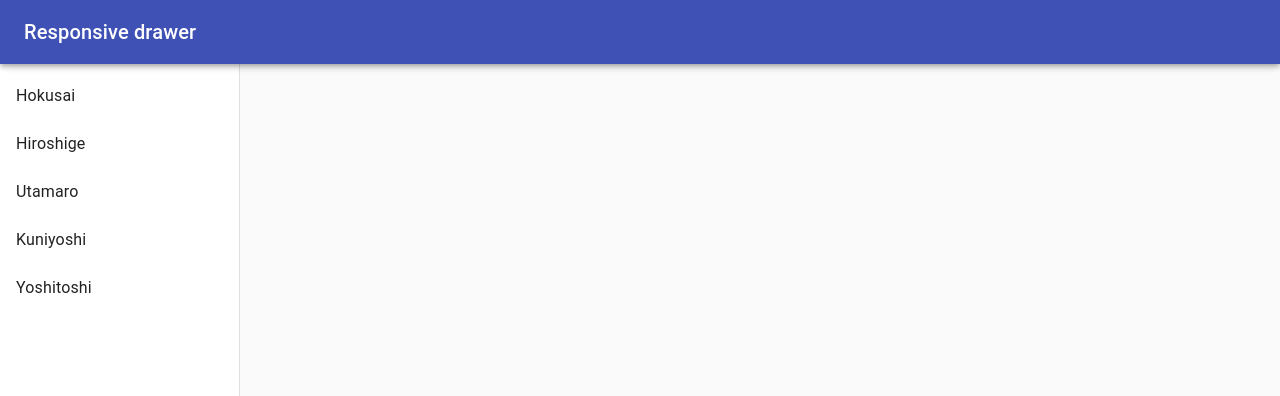
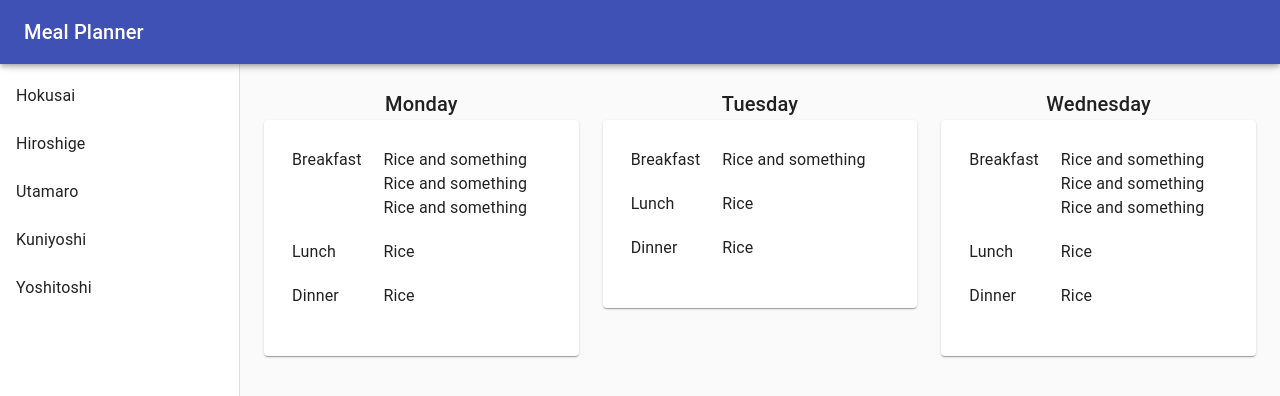
Before and after one commit to ykurata/Meal-Planner, a React (Create React App) app in the folder client/: page / in a window 1280 px wide. Shown: the top 396 px of the page. Built offline with nearby package versions, Linux system fonts and the light colour scheme.

Commit message:
create demo cards

```diff
--- a/client/package.json
+++ b/client/package.json
@@ -8,6 +8,7 @@
     "@testing-library/jest-dom": "^5.11.9",
     "@testing-library/react": "^11.2.5",
     "@testing-library/user-event": "^12.7.1",
+    "prop-types": "^15.7.2",
     "react": "^17.0.1",
     "react-dom": "^17.0.1",
     "react-scripts": "4.0.2",
--- a/client/src/components/Dashboard.js
+++ b/client/src/components/Dashboard.js
@@ -1,5 +1,5 @@
 import React from 'react';
-//import PropTypes from 'prop-types';
+import PropTypes from 'prop-types';
 import AppBar from '@material-ui/core/AppBar';
 import CssBaseline from '@material-ui/core/CssBaseline';
 import Drawer from '@material-ui/core/Drawer';
@@ -12,8 +12,20 @@ import MenuIcon from '@material-ui/icons/Menu';
 import CloseIcon from '@material-ui/icons/Close';
 import Toolbar from '@material-ui/core/Toolbar';
 import Typography from '@material-ui/core/Typography';
+
 import { makeStyles, useTheme } from '@material-ui/core/styles';
-//import VisibleItemList from '../containers/VisibleItemList'
+import Grid from '@material-ui/core/Grid';
+import TextField from '@material-ui/core/TextField';
+import Paper from '@material-ui/core/Paper';
+
+import RestaurantIcon from '@material-ui/icons/Restaurant';
+
+
+import ListItemIcon from '@material-ui/core/ListItemIcon';
+
+
+
+
 const drawerWidth = 240;
 const useStyles = makeStyles(theme => ({
   root: {
@@ -46,6 +58,15 @@ const useStyles = makeStyles(theme => ({
     marginRight: 'auto',
     marginLeft: 0,
   },
+  paper: {
+    padding: theme.spacing(5 ),
+    margin: 'auto',
+    maxWidth: 500,
+  },
+  paddingBottom: {
+    paddingBottom: 20
+  }
+
 }));
 
 function Dashboard() {
@@ -82,7 +103,7 @@ function Dashboard() {
               <MenuIcon />
             </IconButton>
             <Typography variant="h6" noWrap>
-              Responsive drawer
+              Meal Planner
             </Typography>
           </Toolbar>
         </AppBar>
@@ -108,7 +129,7 @@ function Dashboard() {
               {drawer}
             </Drawer>
           </Hidden>
-  <Hidden xsDown implementation="css">
+          <Hidden xsDown implementation="css">
             <Drawer
               className={classes.drawer}
               variant="permanent"
@@ -121,16 +142,121 @@ function Dashboard() {
             </Drawer>
           </Hidden>
         </nav>
+
+        {/* Main content  */}
         <div className={classes.content}>
           <div className={classes.toolbar} />
-          {/* <VisibleItemList /> */}
+
+          <Grid container spacing={3}>
+            <Grid item xs={12} sm={6} md={4}>
+              <Typography variant="h6">Monday</Typography>
+              <Paper className={classes.paper}>
+                <Grid container spacing={3}>
+                  <Grid container spacing={2} className={classes.paddingBottom}>
+                    <Grid item xs={4}>
+                      <Typography align="left">Breakfast</Typography>
+                    </Grid>
+                    <Grid item xs={8}>
+                      <Typography align="left">Rice and something</Typography>
+                      <Typography align="left">Rice and something</Typography>
+                      <Typography align="left">Rice and something</Typography>
+                    </Grid>
+                  </Grid>
+                  <Grid container spacing={2} className={classes.paddingBottom}>
+                    <Grid item xs={4}>
+                      <Typography align="left">Lunch</Typography>
+                    </Grid>
+                    <Grid item xs={8}>
+                      <Typography align="left">Rice</Typography>
+                    </Grid>
+                  </Grid>
+                  <Grid container spacing={2} className={classes.paddingBottom}>
+                    <Grid item xs={4}>
+                      <Typography align="left">Dinner</Typography>
+                    </Grid>
+                    <Grid item xs={8}>
+                      <Typography align="left">Rice</Typography>
+                    </Grid>
+                  </Grid>
+                </Grid>
+              </Paper>
+            </Grid>
+
+            <Grid item xs={12} sm={6} md={4}>
+              <Typography variant="h6">Tuesday</Typography>
+              <Paper className={classes.paper}>
+                <Grid container spacing={3}>
+                  <Grid container spacing={2} className={classes.paddingBottom}>
+                    <Grid item xs={4}>
+                      <Typography align="left">Breakfast</Typography>
+                    </Grid>
+                    <Grid item xs={8}>
+                      <Typography align="left">Rice and something</Typography>
+
+                    </Grid>
+                  </Grid>
+                  <Grid container spacing={2} className={classes.paddingBottom}>
+                    <Grid item xs={4}>
+                      <Typography align="left">Lunch</Typography>
+                    </Grid>
+                    <Grid item xs={8}>
+                      <Typography align="left">Rice</Typography>
+                    </Grid>
+                  </Grid>
+                  <Grid container spacing={2} className={classes.paddingBottom}>
+                    <Grid item xs={4}>
+                      <Typography align="left">Dinner</Typography>
+                    </Grid>
+                    <Grid item xs={8}>
+                      <Typography align="left">Rice</Typography>
+                    </Grid>
+                  </Grid>
+                </Grid>
+              </Paper>
+            </Grid>
+
+            <Grid item xs={12} sm={6} md={4}>
+              <Typography variant="h6">Wednesday</Typography>
+              <Paper className={classes.paper}>
+                <Grid container spacing={3}>
+                  <Grid container spacing={2} className={classes.paddingBottom}>
+                    <Grid item xs={4}>
+                      <Typography align="left">Breakfast</Typography>
+                    </Grid>
+                    <Grid item xs={8}>
+                      <Typography align="left">Rice and something</Typography>
+                      <Typography align="left">Rice and something</Typography>
+                      <Typography align="left">Rice and something</Typography>
+                    </Grid>
+                  </Grid>
+                  <Grid container spacing={2} className={classes.paddingBottom}>
+                    <Grid item xs={4}>
+                      <Typography align="left">Lunch</Typography>
+                    </Grid>
+                    <Grid item xs={8}>
+                      <Typography align="left">Rice</Typography>
+                    </Grid>
+                  </Grid>
+                  <Grid container spacing={2} className={classes.paddingBottom}>
+                    <Grid item xs={4}>
+                      <Typography align="left">Dinner</Typography>
+                    </Grid>
+                    <Grid item xs={8}>
+                      <Typography align="left">Rice</Typography>
+                    </Grid>
+                  </Grid>
+                </Grid>
+              </Paper>
+            </Grid>
+
+          </Grid>
         </div>
       </div>
     );
 }
-// Dashboard.propTypes = {
-//   // Injected by the documentation to work in an iframe.
-//   // You won't need it on your project.
-//   container: PropTypes.object,
-// };
+Dashboard.propTypes = {
+  // Injected by the documentation to work in an iframe.
+  // You won't need it on your project.
+  container: PropTypes.object,
+};
 export default Dashboard;
```
